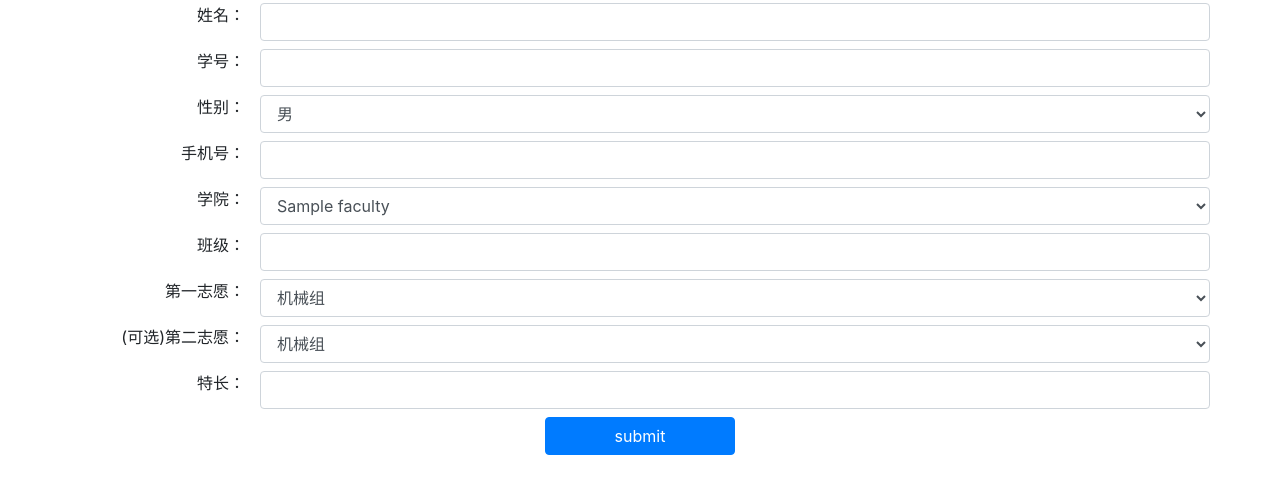
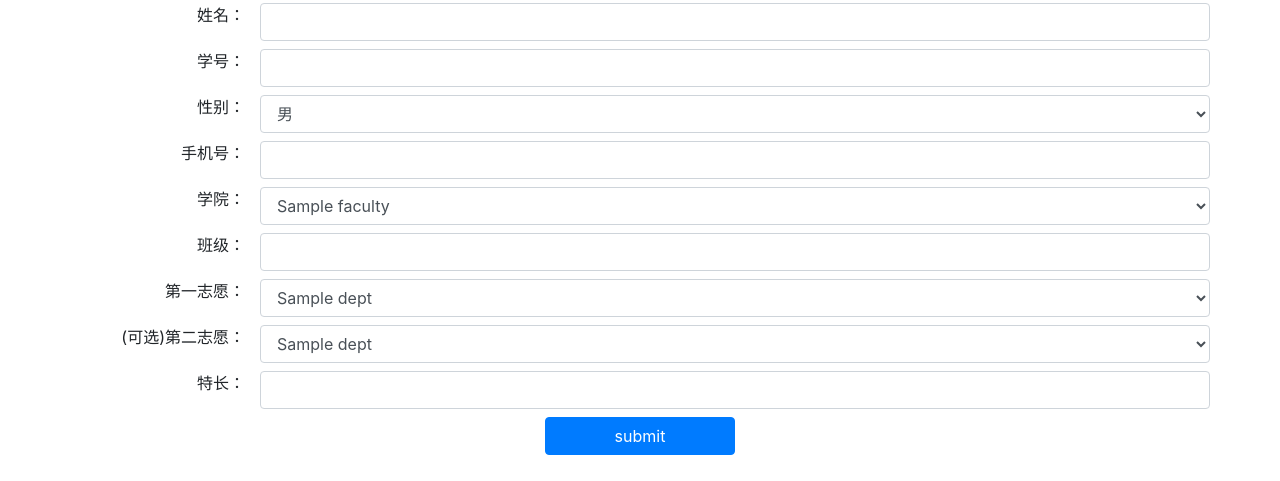
Before and after one commit to DLUT-0BUG/newcomer-registration, a FastAPI app: template templates/home.html in a window 1280 px wide. Shown: the part 220-701 px from the top of the page. Run offline with FastAPI, Linux system fonts and the light colour scheme; the template is opened without the code that fills it: most values are stand-ins (such as "Sample title", 1, 10 or a date in 2020); some libraries are stand-ins or nearby versions.

Commit message:
feats: 从数据库获取组别信息。

```diff
--- a/app.py
+++ b/app.py
@@ -31,16 +31,26 @@ template = Jinja2Templates(directory="templates")
 async def render_home(
     request: Request
 ):
-    faculites = DatabaseConnect().get_faculty()
-    return template.TemplateResponse(
-        "home.html",
-        {
-            "request": request,
-            "faculties": faculites,
-            "error": False,
-            "err_msg": ""
-        }
-    )
+    try:
+        departments = DatabaseConnect().get_dept()
+        faculites   = DatabaseConnect().get_faculty()
+    except Exception as e:
+        error = True
+        msg = f"系统出现错误，请联系老师。\n{e}"
+    else:
+        error = False
+        msg = ""
+    finally:
+        return template.TemplateResponse(
+            "home.html",
+            {
+                "request"    : request,
+                "departments": departments,
+                "faculties"  : faculites,
+                "error"      : error,
+                "msg"        : msg
+            }
+        )
 
 
 @app.post("/register")
--- a/templates/home.html
+++ b/templates/home.html
@@ -25,7 +25,7 @@
             <div class="container">
                 <div class="row">
                     <div class="col-md-12" align="center">
-                        {{ err_msg }}
+                        <b>{{ msg }}</b>
                     </div>
                 </div>
             </div>
@@ -70,22 +70,18 @@
                         <div class="row py-1">
                             <label class="col-md-2">第一志愿：</label>
                             <select class="form-control col-md-10" name="ideal_dept">
-                                <option value="me">机械组</option>
-                                <option value="ee">电控组</option>
-                                <option value="ai">人工智能组</option>
-                                <option value="op">运营组</option>
-                                <option value="it">信息技术组</option>
+                                {% for dept in departments %}
+                                    <option value="{{ dept }}">{{ dept }}</option>
+                                {% endfor %}
                             </select>
                         </div>
                         <div class="row py-1">
                             <!-- TODO: 默认为无 -->
                             <label class="col-md-2">(可选)第二志愿：</label>
                             <select class="form-control col-md-10" name="sub_ideal_dept">
-                                <option value="me">机械组</option>
-                                <option value="ee">电控组</option>
-                                <option value="ai">人工智能组</option>
-                                <option value="op">运营组</option>
-                                <option value="it">信息技术组</option>
+                                {% for dept in departments %}
+                                    <option value="{{ dept }}">{{ dept }}</option>
+                                {% endfor %}
                                 <option value="null">无</option>
                             </select>
                         </div>
```
